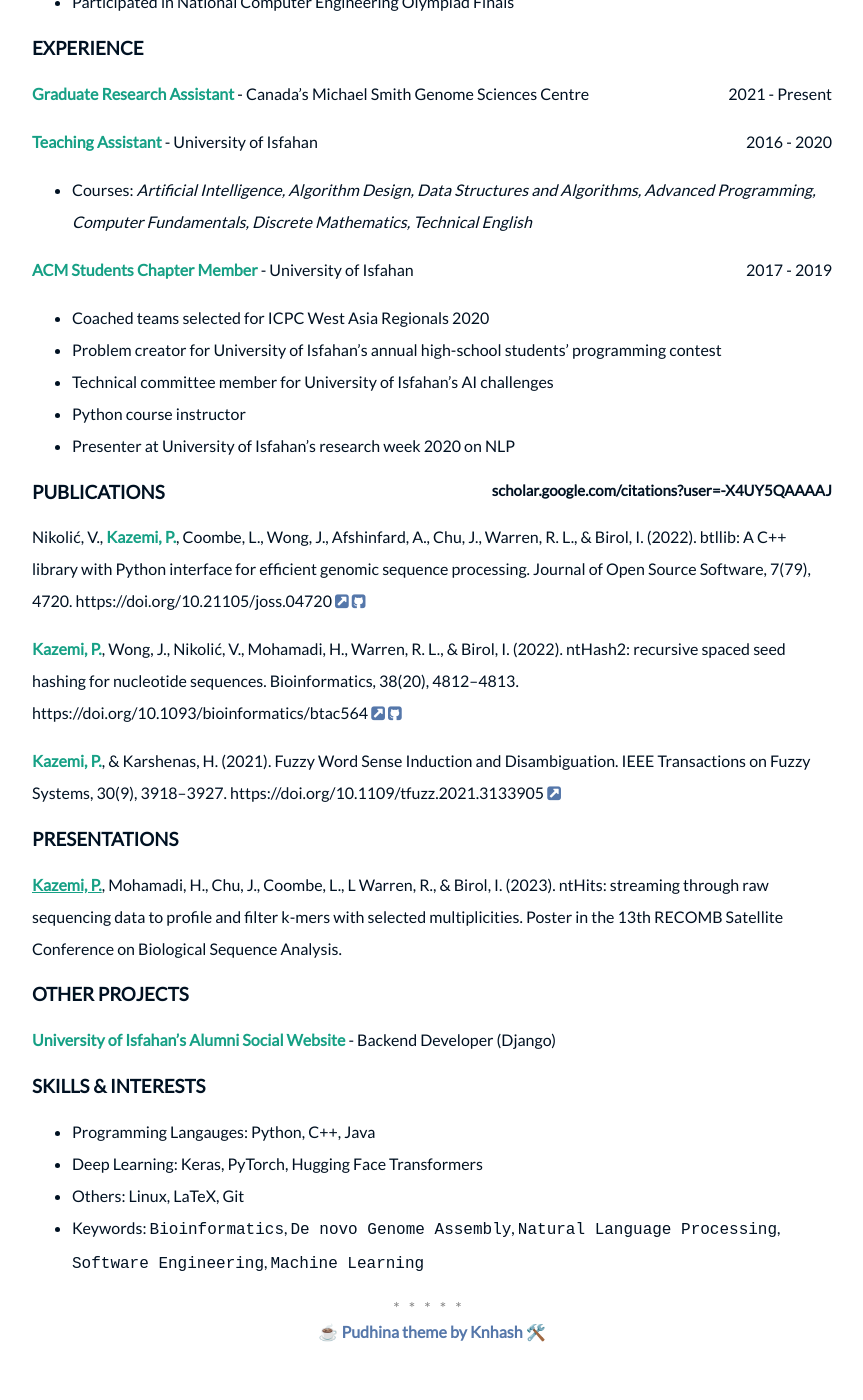
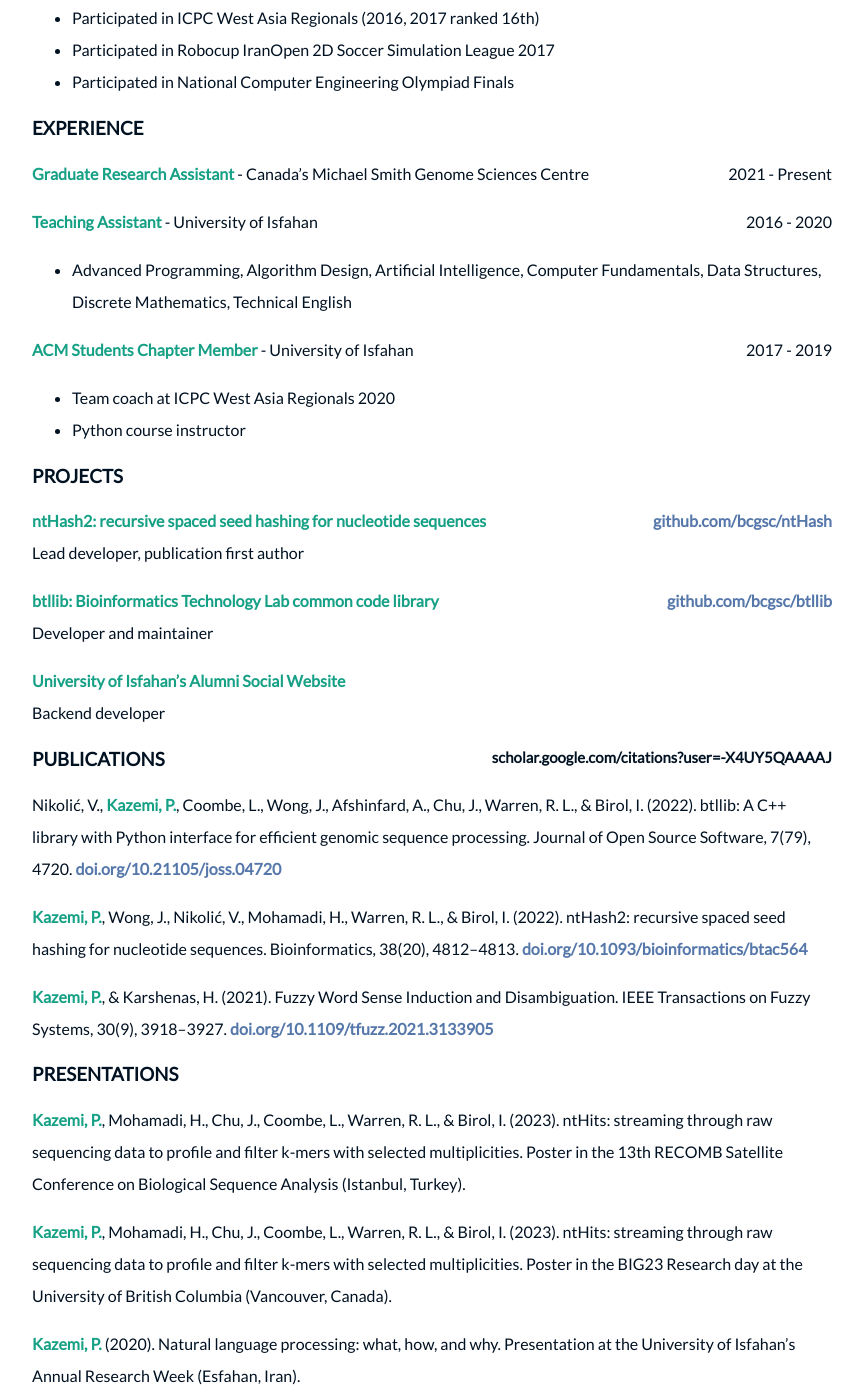
Before and after one commit to parham-k/parham-k.github.io, a Jekyll site: the page built from cv.md, in a window 1280 px wide and 1400 px high, scrolled down 905 px. Shown: the whole window, without its empty margins (208-1071 px from the left). Built offline with Jekyll 4.4.1, drawn with Linux system fonts in a browser that asks for light colours; some of the changed text lies outside the part shown.

Commit message:
Update CV

```diff
--- a/assets/css/cv.css
+++ b/assets/css/cv.css
@@ -1,9 +1,9 @@
 body {
     font-family: 'Lato';
-    font-size: 75%;
-    color: #012;
-    background-color: #FFF;
+    font-size: 9pt;
     margin: 0 auto;
+    text-align: justify;
+    text-justify: inter-word;
 }
 
 table {
--- a/cv.md
+++ b/cv.md
@@ -3,10 +3,14 @@ layout: page
 title: CV
 ---
 
-<span style="float: right; "><a href="{{ '/assets/CV-ParhamKazemi.pdf' | prepend: site.baseurl }}"><strong>> PDF</strong></a> </span>
+<span style="float: right; "><a href="{{ '/assets/CV-ParhamKazemi.pdf' | prepend: site.baseurl }}"><strong>Download <i class="fa fa-file-pdf-o"></i></strong></a> </span>
 <br>
 
 <div id="cv" markdown="1">
+
+**Keywords —** Bioinformatics, Algorithms, Natural Language Processing, Deep Learning
+<br>
+**Skills —** C++, Python, Java, Rust, PyTorch, Keras
 
 ### EDUCATION
 
@@ -30,53 +34,48 @@ title: CV
 
 ### EXPERIENCE
 
-**Graduate Research Assistant** - Canada's Michael Smith Genome Sciences Centre <span style="float: right; ">2021 - Present</span>
+**Graduate Research Assistant** - Canada's Michael Smith Genome Sciences Centre
+<span style="float: right; ">2021 - Present</span>
 
-**Teaching Assistant** - University of Isfahan <span style="float: right; ">2016 - 2020</span>
-- Courses: *Artificial Intelligence, Algorithm Design, Data Structures and Algorithms, Advanced Programming, Computer Fundamentals, Discrete Mathematics, Technical English*
+**Teaching Assistant** - University of Isfahan
+<span style="float: right; ">2016 - 2020</span>
+- Advanced Programming, Algorithm Design, Artificial Intelligence, Computer Fundamentals, Data Structures, Discrete Mathematics, Technical English
 
-**ACM Students Chapter Member** - University of Isfahan <span style="float: right; ">2017 - 2019</span>
-- Coached teams selected for ICPC West Asia Regionals 2020
-- Problem creator for University of Isfahan's annual high-school students' programming contest
-- Technical committee member for University of Isfahan's AI challenges
+**ACM Students Chapter Member** - University of Isfahan
+<span style="float: right; ">2017 - 2019</span>
+- Team coach at ICPC West Asia Regionals 2020
 - Python course instructor
-- Presenter at University of Isfahan's research week 2020 on NLP
+
+### PROJECTS
+
+**ntHash2: recursive spaced seed hashing for nucleotide sequences**
+<span style="float: right; ">[github.com/bcgsc/ntHash](https://github.com/bcgsc/ntHash)</span>
+<br>
+Lead developer, publication first author
+
+**btllib: Bioinformatics Technology Lab common code library**
+<span style="float: right; ">[github.com/bcgsc/btllib](https://github.com/bcgsc/btllib)</span>
+<br>
+Developer and maintainer
+
+**University of Isfahan's Alumni Social Website**
+<br>
+Backend developer
 
 ### PUBLICATIONS <small style="float: right;">scholar.google.com/citations?user=-X4UY5QAAAAJ</small>
 
-Nikolić, V., **Kazemi, P.**, Coombe, L., Wong, J., Afshinfard, A., Chu, J., Warren, R. L., & Birol, I. (2022). btllib: A C++ library with Python interface for efficient genomic sequence processing. Journal of Open Source Software, 7(79), 4720. https://doi.org/10.21105/joss.04720
-<a target="_blank" href="https://joss.theoj.org/papers/10.21105/joss.04720">
-<i class="fa fa-external-link-square"></i>
-</a>
-<a target="_blank" href="https://github.com/bcgsc/btllib">
-<i class="fa fa-github-square"></i>
-</a>
+Nikolić, V., **Kazemi, P.**, Coombe, L., Wong, J., Afshinfard, A., Chu, J., Warren, R. L., & Birol, I. (2022). btllib: A C++ library with Python interface for efficient genomic sequence processing. Journal of Open Source Software, 7(79), 4720. [doi.org/10.21105/joss.04720](https://doi.org/10.21105/joss.04720)
 
-**Kazemi, P.**, Wong, J., Nikolić, V., Mohamadi, H., Warren, R. L., & Birol, I. (2022). ntHash2: recursive spaced seed hashing for nucleotide sequences. Bioinformatics, 38(20), 4812–4813. https://doi.org/10.1093/bioinformatics/btac564
-<a target="_blank" href="https://academic.oup.com/bioinformatics/advance-article/doi/10.1093/bioinformatics/btac564/6674501">
-<i class="fa fa-external-link-square"></i>
-</a>
-<a target="_blank" href="https://github.com/bcgsc/ntHash">
-<i class="fa fa-github-square"></i>
-</a>
+**Kazemi, P.**, Wong, J., Nikolić, V., Mohamadi, H., Warren, R. L., & Birol, I. (2022). ntHash2: recursive spaced seed hashing for nucleotide sequences. Bioinformatics, 38(20), 4812–4813. [doi.org/10.1093/bioinformatics/btac564](https://doi.org/10.1093/bioinformatics/btac564)
 
-**Kazemi, P.**, & Karshenas, H. (2021). Fuzzy Word Sense Induction and Disambiguation. IEEE Transactions on Fuzzy Systems, 30(9), 3918–3927. https://doi.org/10.1109/tfuzz.2021.3133905
-<a target="_blank" href="https://ieeexplore.ieee.org/abstract/document/9645244">
-<i class="fa fa-external-link-square"></i>
-</a>
+**Kazemi, P.**, & Karshenas, H. (2021). Fuzzy Word Sense Induction and Disambiguation. IEEE Transactions on Fuzzy Systems, 30(9), 3918–3927. [doi.org/10.1109/tfuzz.2021.3133905](https://doi.org/10.1109/tfuzz.2021.3133905)
 
 ### PRESENTATIONS
 
-**<ins>Kazemi, P.</ins>**, Mohamadi, H., Chu, J., Coombe, L., L Warren, R., & Birol, I. (2023). ntHits: streaming through raw sequencing data to profile and filter k-mers with selected multiplicities. Poster in the 13th RECOMB Satellite Conference on Biological Sequence Analysis.
+**Kazemi, P.**, Mohamadi, H., Chu, J., Coombe, L., Warren, R. L., & Birol, I. (2023). ntHits: streaming through raw sequencing data to profile and filter k-mers with selected multiplicities. Poster in the 13th RECOMB Satellite Conference on Biological Sequence Analysis (Istanbul, Turkey).
 
-### OTHER PROJECTS
+**Kazemi, P.**, Mohamadi, H., Chu, J., Coombe, L., Warren, R. L., & Birol, I. (2023). ntHits: streaming through raw sequencing data to profile and filter k-mers with selected multiplicities. Poster in the BIG23 Research day at the University of British Columbia (Vancouver, Canada).
 
-**University of Isfahan's Alumni Social Website** - Backend Developer (Django)
-
-### SKILLS & INTERESTS
-- Programming Langauges: Python, C++, Java
-- Deep Learning: Keras, PyTorch, Hugging Face Transformers
-- Others: Linux, LaTeX, Git
-- Keywords: `Bioinformatics`, `De novo Genome Assembly`, `Natural Language Processing`, `Software Engineering`, `Machine Learning`
+**Kazemi, P.** (2020). Natural language processing: what, how, and why. Presentation at the University of Isfahan's Annual Research Week (Esfahan, Iran).
 
 </div>
--- a/cv_pdf_generator.py
+++ b/cv_pdf_generator.py
@@ -8,7 +8,7 @@ HEADER = """
 <table>
   <tr>
     <td>pkazemi@bcgsc.ca</td>
-    <td>linkedin.com/in/p-kazemi</td>
+    <td>parham-k.github.io</td>
     <td>github.com/parham-k</td>
   </tr>
 </table>
```
